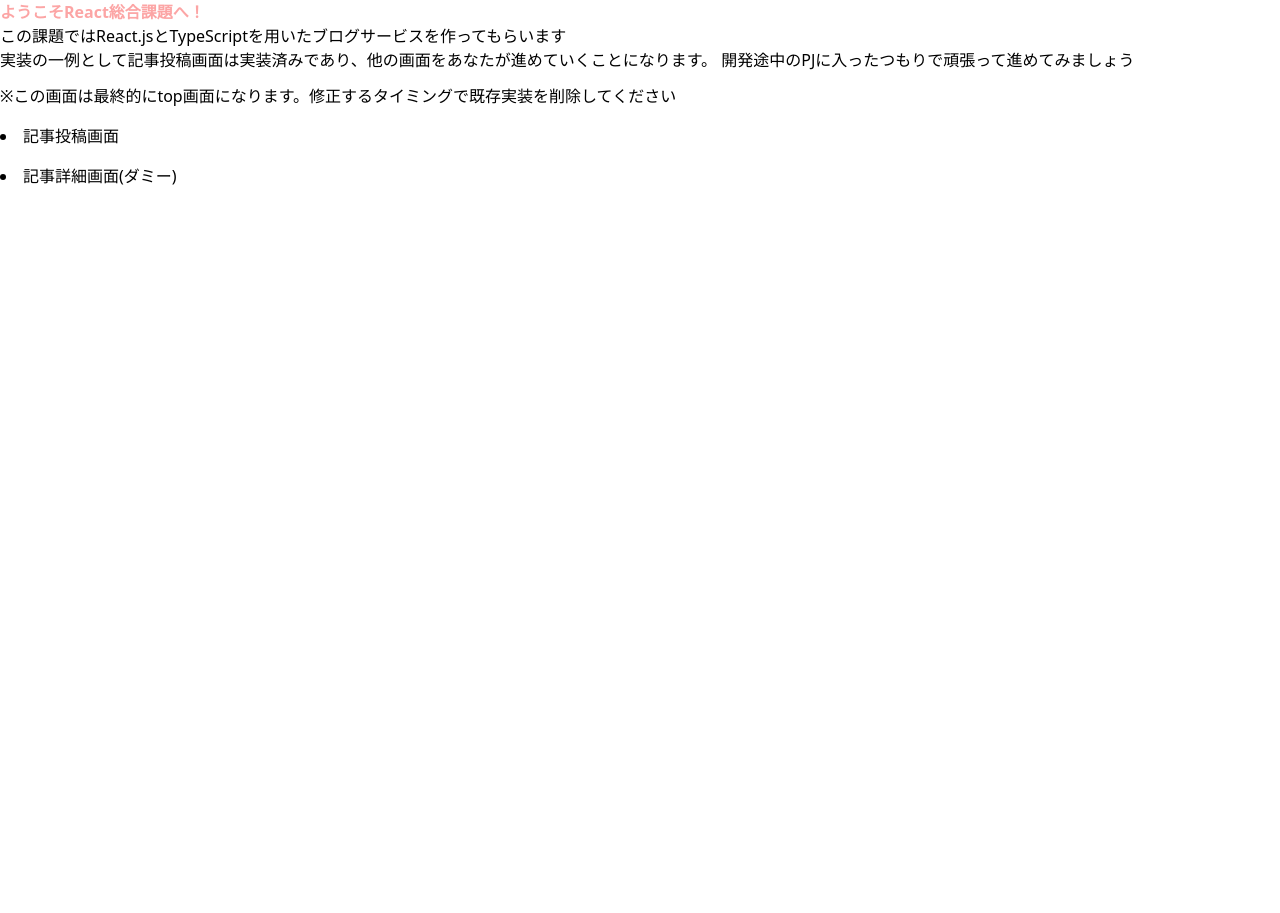
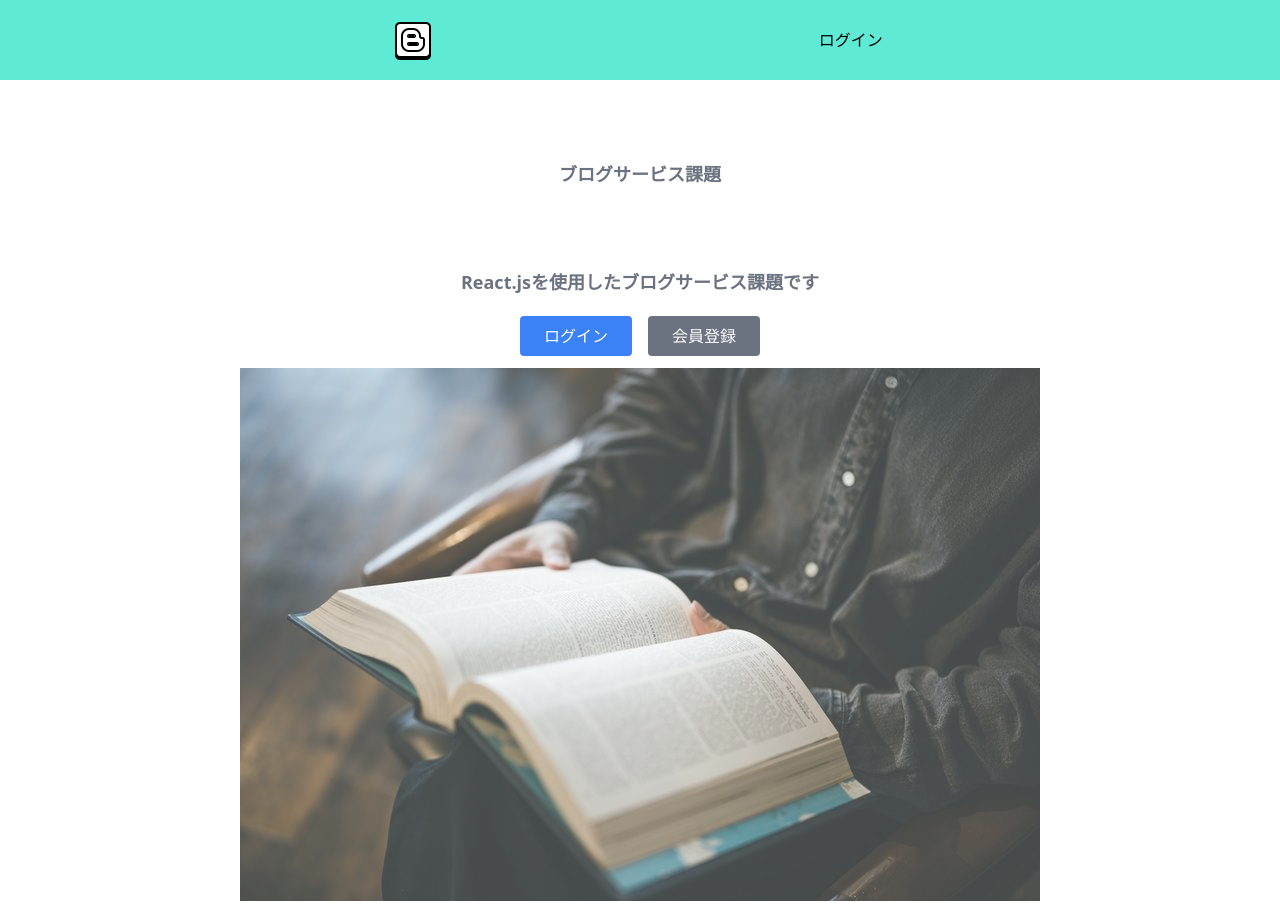
Before and after one commit to j-otsuka-b1ue/remote-repository, a React (Create React App) app in the folder react_learning/: page /general in a window 1280 px wide. Before the commit the page ends 800 px from the top, so only its background shows below. Built offline with nearby package versions, Linux system fonts and the light colour scheme.

Commit message:
指摘箇所修正_ver3

```diff
--- a/react_learning/src/components/organisms/Header.tsx
+++ b/react_learning/src/components/organisms/Header.tsx
@@ -4,6 +4,7 @@
 import { RootState } from "../../utils/store";
 import unknownImg from "../../images/icons8-ブロガー-48.png"
 import { Navigate, useNavigate } from "react-router-dom";
+import { CallImage } from "./callImage";
 
 export const Header = () => {
   const navigate = useNavigate();
@@ -12,13 +13,13 @@
   const isAuthenticated = sessionStorage.getItem("is-authenticated") === "true";
   //アイコン押下時にトップページに遷移
   const handleNavTop = () => {
-    navigate("/general/TopPage")
+    navigate("/general")
   }
 
   const checkAuthentication = () => {
-    if (isAuthenticated && !isLoggedIn) {
+    if (!isAuthenticated && !isLoggedIn) {
       dispatch(login());
-    } else if (!isAuthenticated && isLoggedIn) {
+    } else if (isAuthenticated && isLoggedIn) {
       dispatch(logout());
     }
   };
@@ -31,7 +32,7 @@
     const storedDate = new Date(storedTimestamp);
     const differenceTime = now.getTime() - storedDate.getTime();
       if (differenceTime > 360000) {
-        localStorage.removeItem("access_Token");
+        localStorage.removeItem("access_token");
         localStorage.removeItem("last_login_timeStamp");
         sessionStorage.removeItem("is-authenticated");
         dispatch(logout());
@@ -42,7 +43,7 @@
   const handleLoginLogout = () => {
     if (isLoggedIn) {
       setTimeout(() => {
-        navigate("/general/TopPage");
+        navigate("/general");
       }, 250);
       localStorage.removeItem("access_token");
       localStorage.removeItem("last_login_timeStamp");
@@ -62,7 +63,7 @@
   return (
       <div className="flex justify-evenly items-center p-4 bg-teal-300">
         <div className="rounded-full cursor-pointer" onClick={handleNavTop}>
-          <img src = {unknownImg} />
+          <CallImage src = {unknownImg} alt = "ブログアイコン"/>
         </div>
           {isLoggedIn && (
             <button className="button">
--- a/react_learning/src/components/organisms/Login_Logic.tsx
+++ b/react_learning/src/components/organisms/Login_Logic.tsx
@@ -6,7 +6,6 @@
 import { setLoggedIn } from "../../utils/authSlice";
 import { LabelAndTextInput } from "../molecules";
 import { Button } from "../atoms/Button";
-import { v4 as uuidv4 } from 'uuid';
 
 
 //メールアドレスの形式を確認する。
@@ -61,7 +60,8 @@
       localStorage.setItem("last_login_timeStamp", timeStamp);
 
       setTimeout(() => {
-      navigate("/general/TopPage");
+      //マイページ実装完了後はマイページに遷移実装予定
+      navigate("/general");
       console.log(response.data);
       }, 250);
     } //ログイン失敗時
--- a/react_learning/src/components/organisms/NotFoundMsg.tsx
+++ b/react_learning/src/components/organisms/NotFoundMsg.tsx
@@ -1,5 +1,6 @@
 import React from "react";
 import DogImage from "../../../src/images/p330_resize.png"
+import { CallImage } from "./callImage";
 
 export const NotFoundMsg = () => {
   return (
@@ -16,7 +17,9 @@
           <p>Oops, We couldn't find that page.</p>
         </div>
       </div>
-      <img src = {DogImage} alt = "困った犬の画像" className = "pointer-events-none"></img>
+      <div className = "pointer-events-none">
+        <CallImage src = {DogImage} alt = "困った犬の画像"/>
+      </div>
     </div>
     </>
   );
--- /dev/null
+++ b/react_learning/src/components/organisms/callImage.tsx
@@ -0,0 +1,10 @@
+import React from "react";
+
+interface ImageProps {
+  src: string;
+  alt: string;
+}
+
+export const CallImage = ({ src, alt }:ImageProps) => {
+  return <img src={src} alt={alt} />;
+}
--- a/react_learning/src/components/organisms/topPageComponent.tsx
+++ b/react_learning/src/components/organisms/topPageComponent.tsx
@@ -1,16 +1,66 @@
-import React from 'react';
-import { Button } from "../atoms/Button";
+import React, { useState, useEffect} from "react";
+import { useSelector, useDispatch } from 'react-redux';
+import { RootState } from '../../utils/store';
+import { Title } from "../../components/organisms/Title";
+import { Button } from "../../components/atoms/Button";
+import { useNavigate } from "react-router-dom";
+import topImg from "../../images/kinemaPAR513702320_TP_V4.jpg"
+import { setLoggedIn } from "../../utils/authSlice";
+import { login, logout } from "../../utils/authSlice";
+import { CallImage } from "./callImage";
 
-const handleClick = {
+export const TopPage = () => {
+  const navigate = useNavigate();
+  const dispatch = useDispatch();
+  const token = useSelector((state: RootState) => state.auth.token);
+  const isLoggedIn = localStorage.getItem("access_token") !== null;
 
+  const loginNavigate = () => {
+    navigate("/general/Login");
+  }
+
+  const registrationNavigate = () => {
+    navigate("/general/Registration");
+  }
+
+  const checkAuthentication = () => {
+    const isAuthenticated = sessionStorage.getItem("is-authenticated") === "true";
+    if (!isAuthenticated && !isLoggedIn) {
+      dispatch(login());
+    } else if (isAuthenticated && isLoggedIn) {
+      dispatch(logout());
+    }
+  };
+  //レンダリングされる度にログイン状態をチェック
+  useEffect(() => {
+    checkAuthentication();
+  }, []);
+
+  return (
+    <>
+      <div className = "topPage-form">
+        <Title>ブログサービス課題</Title>
+      </div>
+      <div className = "topPage-detail">
+        <Title>React.jsを使用したブログサービス課題です</Title>
+      </div>
+      {!isLoggedIn && (
+      <div className = "topPageBtn-box">
+      <Button
+        name="ログイン"
+        onClick={loginNavigate}
+        additionalClasses="bg-blue-500 hover:bg-blue-700 text-white px-6 py-2 rounded mx-2"
+      />
+      <Button
+        name="会員登録"
+        onClick={registrationNavigate}
+        additionalClasses="bg-gray-500 hover:bg-gray-700 text-white px-6 py-2 rounded mx-2"
+      />
+      </div>
+      )}
+      <div className = "pointer-events-none flex justify-center mt-3 mb-3 opacity-75">
+        <CallImage src = {topImg} alt = "洋書を読む画像"/>
+      </div>
+    </>
+  )
 }
-// export const TopPageComponent = () => {
-//   return (
-//     <>
-//     <Button
-//       name = "login"
-//       onClick  = {handleClick}
-//     />
-//     </>
-//   )
-// };
--- a/react_learning/src/index.tsx
+++ b/react_learning/src/index.tsx
@@ -7,12 +7,11 @@
 import { paths } from "./utils/paths";
 import { FormPage } from "./pages/form/Form";
 import { BlackJack } from "./pages/blackJack/BlackJack";
-import { General } from "./pages/general/general";
 import { ArticleAdd } from "./pages/general/articles/Add";
 import { Detail } from "./pages/general/articles/Detail";
 import { NotFound } from "./pages/general/articles/NotFound";
 import { Login } from "./pages/general/articles/Login";
-import { TopPage } from "./pages/general/articles/TopPage";
+import { General } from "./pages/general/general";
 import { Registration } from "./pages/general/articles/Registration";
 import { Provider } from "react-redux";
 import store from "./utils/store";
@@ -25,10 +24,9 @@
         <Route path={paths.top} element={<App />} />
         <Route path={paths.form} element={<FormPage />} />
         <Route path={paths.blackJack} element={<BlackJack />} />
-        <Route path={paths.general} element={<General />} />
         <Route path={paths.article.add} element={<ArticleAdd />} />
         <Route path={paths.mainRoutes.loginform} element={<Login />} />
-        <Route path={paths.mainRoutes.toppage} element={<TopPage />} />
+        <Route path={paths.mainRoutes.toppage} element={<General />} />
         <Route path={paths.mainRoutes.registration} element={<Registration />} />
         <Route path={"*"} element={<NotFound />} />
         <Route path={paths.articles.index + "/:id"} element={<Detail />} />
--- a/react_learning/src/pages/general/articles/Add.tsx
+++ b/react_learning/src/pages/general/articles/Add.tsx
@@ -3,7 +3,7 @@
 import { PostForm } from "../../../components/organisms/article/PostForm/Index";
 import { Header } from "../../../components/organisms/Header";
 
-export const ArticleAdd: React.FC = () => {
+export const ArticleAdd = () => {
   return (
     <>
     <Header />
--- a/react_learning/src/pages/general/general.tsx
+++ b/react_learning/src/pages/general/general.tsx
@@ -1,31 +1,12 @@
-import { paths } from "../../utils/paths";
-import { Link } from "react-router-dom";
+import React from "react";
+import { Header } from "../../components/organisms/Header";
+import { TopPage } from "../../components/organisms/topPageComponent";
 
-export const General: React.FC = () => {
+export const General = () => {
   return (
-    <div className="App">
-      <h1 className="font-bold text-red-300">ようこそReact総合課題へ！</h1>
-
-      <div className="mb-3">
-        <p>
-          この課題ではReact.jsとTypeScriptを用いたブログサービスを作ってもらいます
-        </p>
-        <p>
-          実装の一例として記事投稿画面は実装済みであり、他の画面をあなたが進めていくことになります。
-          開発途中のPJに入ったつもりで頑張って進めてみましょう
-        </p>
-      </div>
-      <p className="mb-2">
-        ※この画面は最終的にtop画面になります。修正するタイミングで既存実装を削除してください
-      </p>
-      <nav className="leading-10">
-        <li>
-          <Link to={paths.article.add}>記事投稿画面</Link>
-        </li>
-        <li>
-          <Link to={paths.articles.detail("hoge")}>記事詳細画面(ダミー)</Link>
-        </li>
-      </nav>
-    </div>
-  );
-};
+    <>
+      <Header />
+      <TopPage />
+    </>
+  )
+}
--- a/react_learning/src/utils/paths.ts
+++ b/react_learning/src/utils/paths.ts
@@ -5,7 +5,7 @@
   general: "/general",
 
   mainRoutes: {
-    toppage: "/general/TopPage",
+    toppage: "/general",
     loginform: "/general/Login",
     notfound: "/general/articles/NotFound",
     registration: "/general/Registration",
```
Also changed, not shown: react_learning/src/components/organisms/MemberRegist_General.tsx (+9 -3 lines), react_learning/src/pages/general/articles/TopPage.tsx (deleted, +0 -72 lines).
